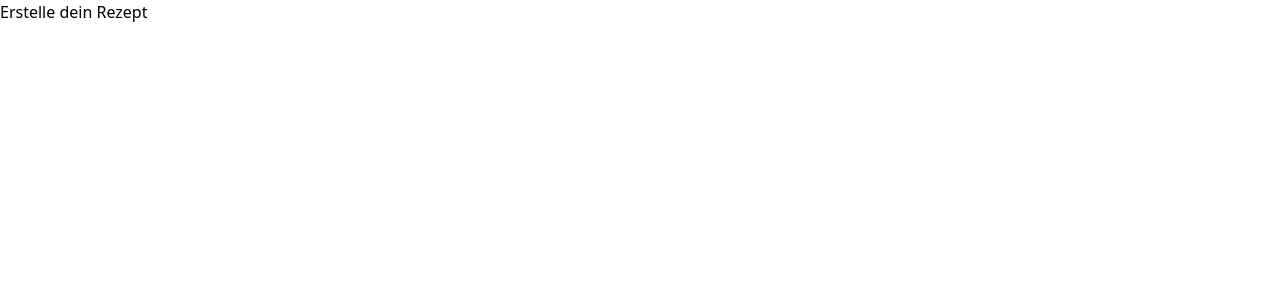
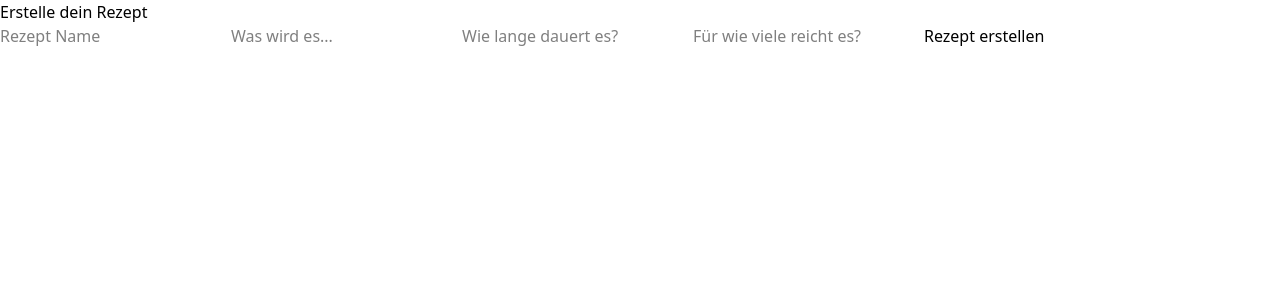
Before and after one commit to Firewalldefender/recipe-book, a Next.js app: page /createrecipe in a window 1280 px wide. Shown: the top 300 px of the page. Built offline with nearby package versions, Linux system fonts and the light colour scheme; no server answers.

Commit message:
createRecipeFunction

```diff
--- a/components/recipeCard.tsx
+++ b/components/recipeCard.tsx
@@ -0,0 +1,22 @@
+import { Recipe } from "../utils/recipe";
+import Image from "next/image";
+
+export default function RecipeCard({ recipe }: { recipe: Recipe }) {
+  return (
+    <div key={recipe.id} className="p-3 space-y-2 border">
+      <h2>{recipe.title}</h2>
+      {recipe.image && (
+        <Image
+          src={recipe.image}
+          alt={recipe.title}
+          width={200}
+          height={200}
+          loading="eager"
+        />
+      )}
+      <p> Category: {recipe.category}</p>
+      <p>Time: {recipe.duration}</p>
+      <p>Servings: {recipe.servings}</p>
+    </div>
+  );
+}
--- a/src/app/createrecipe/page.tsx
+++ b/src/app/createrecipe/page.tsx
@@ -1,6 +1,45 @@
 "use client";
+
+import { error } from "console";
+import { useActionState } from "react";
+import { success } from "zod";
+import { createRecipe } from "../../../utils/recipe";
+
+//1:00:00 in Renkes video
+
 export const CreateRecipe = () => {
-  return <div>Erstelle dein Rezept</div>;
+  const [state, formAction, isPending] = useActionState(createRecipe, {
+    error: null,
+    success: false,
+  });
+
+  return (
+    <div>
+      <h2>Erstelle dein Rezept</h2>
+      <form action={formAction}>
+        <input name="title" placeholder="Rezept Name" required />
+        <input name="category" placeholder="Was wird es..." required />
+        <input
+          name="duration"
+          type="number"
+          placeholder="Wie lange dauert es?"
+          required
+        />
+        <input
+          name="servings"
+          type="number"
+          placeholder="Für wie viele reicht es?"
+          required
+        />
+        {state.error && <p className="text-red-500">{state.error}</p>}
+        {state.success && <p className="text-green-500">{state.message}</p>}
+        <button disabled={isPending}>
+          {" "}
+          {isPending ? "Erstellen..." : "Rezept erstellen"}
+        </button>
+      </form>
+    </div>
+  );
 };
 
 export default CreateRecipe;
--- a/src/app/page.tsx
+++ b/src/app/page.tsx
@@ -1,4 +1,4 @@
-import Image from "next/image";
+import RecipeCard from "../../components/recipeCard";
 import { getRecipes } from "../../utils/recipe";
 
 export default async function Home() {
@@ -9,19 +9,7 @@ export default async function Home() {
       <div>
         <h2>Omi´s Rezepte</h2>
         {recipes.map((recipe) => (
-          <div key={recipe.id} className="p-3 space-y-2 border">
-            <h2>{recipe.title}</h2>
-            <Image
-              src={recipe.image}
-              alt={recipe.title}
-              width={200}
-              height={200}
-              loading="eager"
-            />
-            <p> Category: {recipe.category}</p>
-            <p>Time: {recipe.duration}</p>
-            <p>Servings: {recipe.servings}</p>
-          </div>
+          <RecipeCard key={recipe.id} recipe={recipe} />
         ))}
       </div>
     </main>
--- a/utils/recipe.ts
+++ b/utils/recipe.ts
@@ -1,8 +1,9 @@
 "use server";
 import { neon } from "@neondatabase/serverless";
+import { revalidatePath } from "next/cache";
 import { env } from "process";
 
-import z from "zod";
+import z, { success } from "zod";
 
 const DatabaseUrlSchema = z.string().trim().min(1, "DATABASE_URL fehlt");
 
@@ -18,6 +19,21 @@ const RecipeSchema = z.object({
   created_at: z.date().nullable(),
 });
 
+const RecipeFormSchema = z.object({
+  title: z.string().trim().min(1),
+  category: z.string().trim().min(1),
+  duration: z.coerce.number().int().positive(),
+  servings: z.coerce.number().int().positive(),
+});
+
+type Recipe = z.infer<typeof RecipeSchema>;
+
+type RecipeActionState = {
+  error?: string | null;
+  success?: boolean;
+  message?: string;
+};
+
 const databaseUrl = DatabaseUrlSchema.parse(process.env.DATABASE_URL);
 const sql = neon(databaseUrl);
 
@@ -28,4 +44,27 @@ const getRecipes = async () => {
   return z.array(RecipeSchema).parse(recipes);
 };
 
-export { getRecipes };
+const createRecipe = async (
+  _prevState: RecipeActionState,
+  formData: FormData,
+): Promise<RecipeActionState> => {
+  const result = RecipeFormSchema.safeParse(Object.fromEntries(formData));
+
+  if (!result.success) {
+    return { error: "Bitte alle Felder ausfüllen" };
+  }
+
+  const { title, category, duration, servings } = result.data;
+
+  await sql`INSERT INTO recipes (title, category, duration, servings) VALUES (${title}, ${category}, ${duration}, ${servings})`;
+
+  revalidatePath("/");
+
+  return {
+    success: true,
+    message: `${title} wurde hinzugefügt`,
+  };
+};
+
+export { getRecipes, createRecipe };
+export type { RecipeActionState, Recipe };
```
